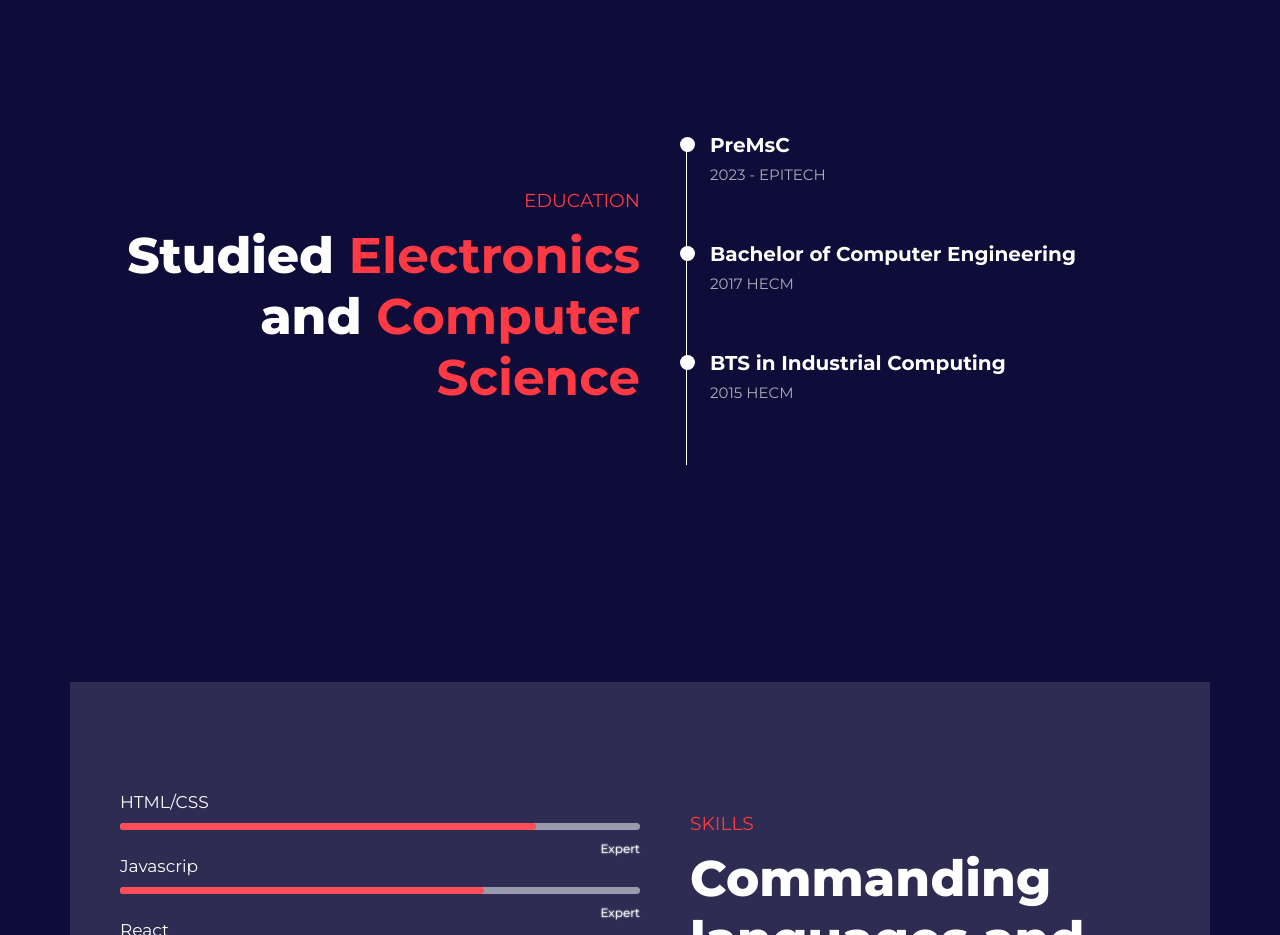
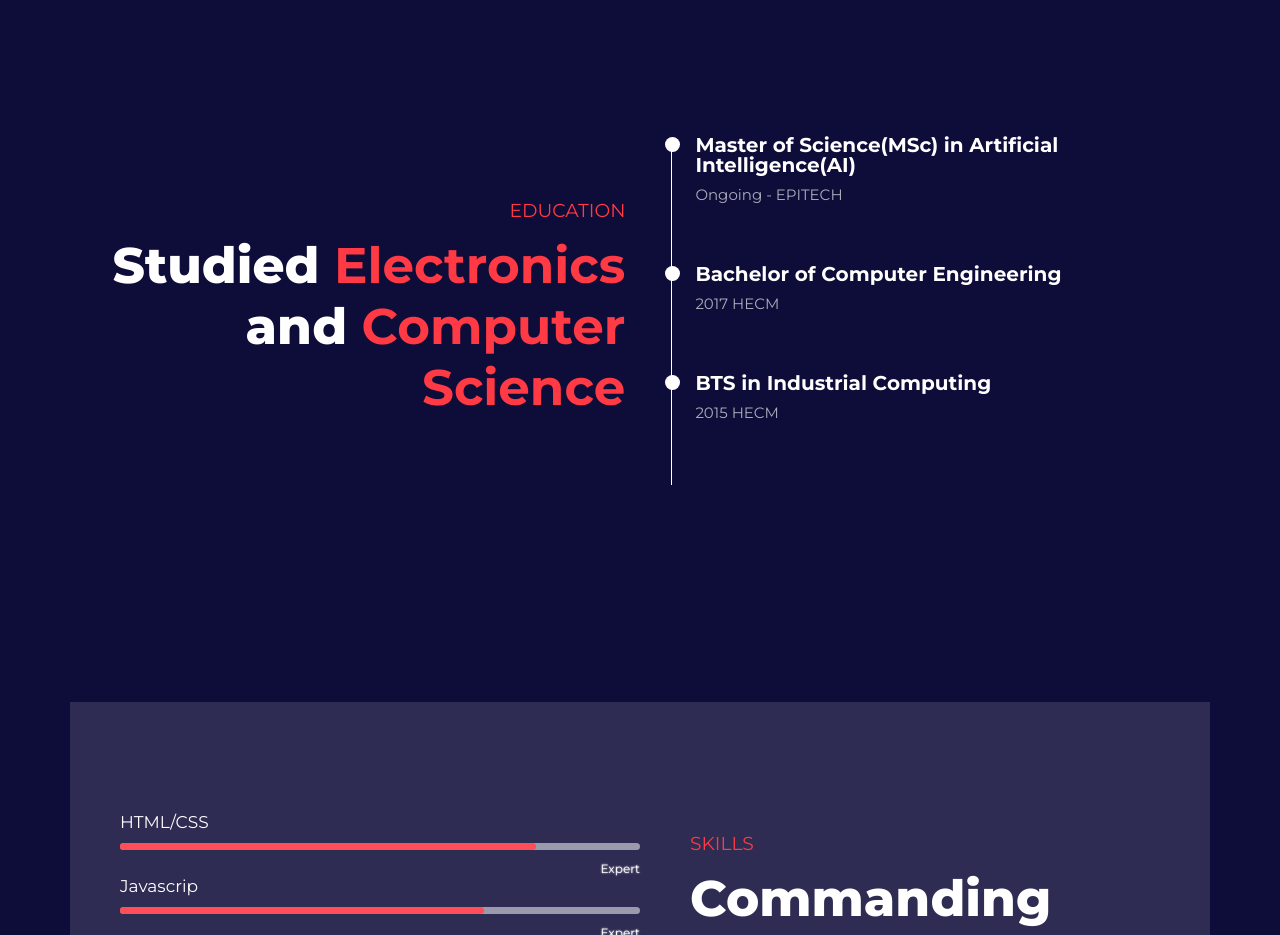
Before and after one commit to saidwede/saidwede.github.io, a plain HTML site: page index.html in a window 1280 px wide. Shown: the part 1420-2355 px from the top of the page. Drawn offline with nearby package versions, Linux system fonts and the light colour scheme; animation ran at ten frames a second.

Commit message:
Update MSc

```diff
--- a/index.html
+++ b/index.html
@@ -358,8 +358,8 @@
                     <div class="">
                         <ul class="roadmap">
                             <li class="step">
-                                <span class="title">PreMsC</span>
-                                <span class="desc">2023 - EPITECH</span>
+                                <span class="title">Master of Science(MSc) in Artificial Intelligence(AI)</span>
+                                <span class="desc">Ongoing - EPITECH</span>
                             </li>
                             <li class="step">
                                 <span class="title">Bachelor of Computer Engineering</span>
```
